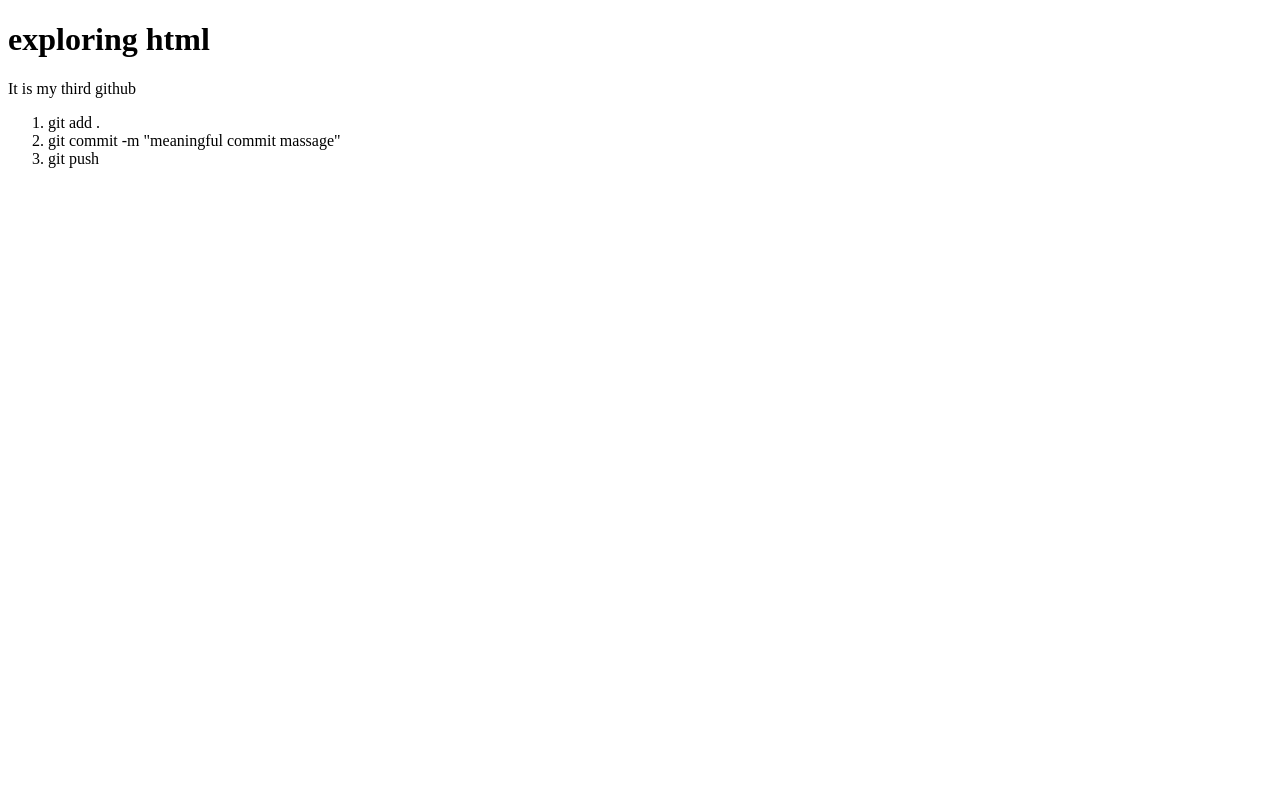
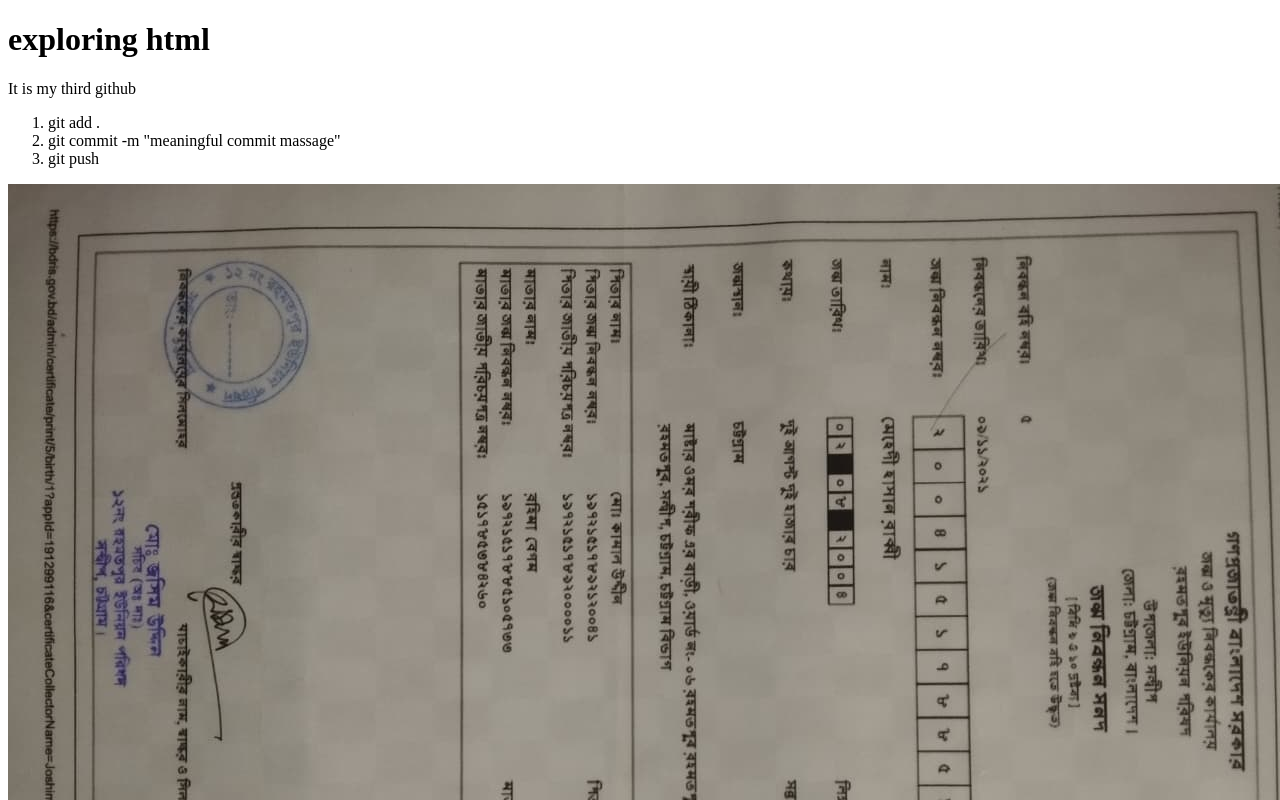
Before and after one commit to mehedi-hasan-rabbi-1/my-third-github, a plain HTML site: page index.html in a window 1280 px wide. Shown: the top 800 px of the page. Drawn offline with Linux system fonts and the light colour scheme.

Commit message:
displaying images

```diff
--- a/index.html
+++ b/index.html
@@ -15,6 +15,7 @@
     <li>git commit -m "meaningful commit massage"</li>
     <li>git push</li>
   </ol>
+  <img src="images/WhatsApp Image 2025-12-29 at 4.13.48 PM.jpeg" alt="">
 </body>
 
 </html>
```
Also changed, not shown: about.html (added), images/WhatsApp Image 2025-12-29 at 4.13.48 PM.jpeg (added), images/WhatsApp Image 2025-12-29 at 4.13.49 PM.jpeg (added).
